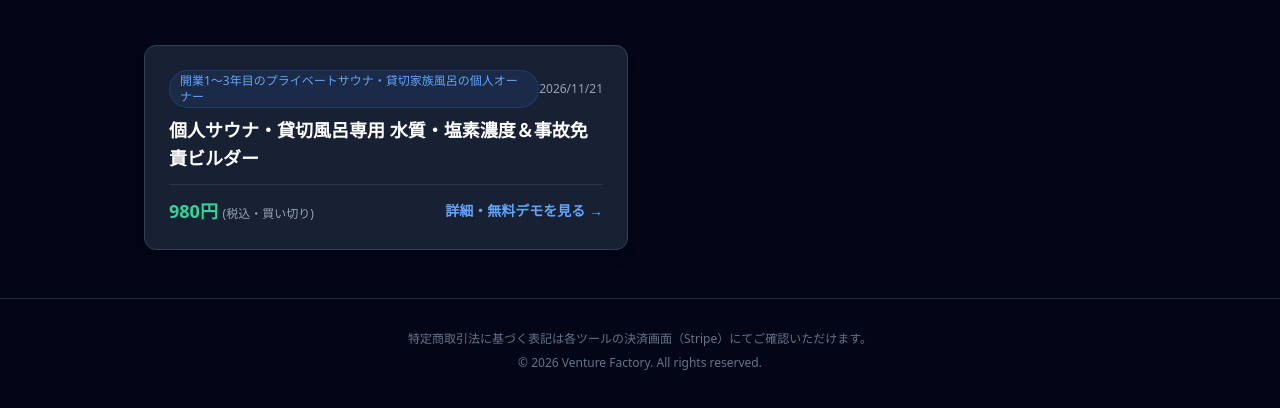
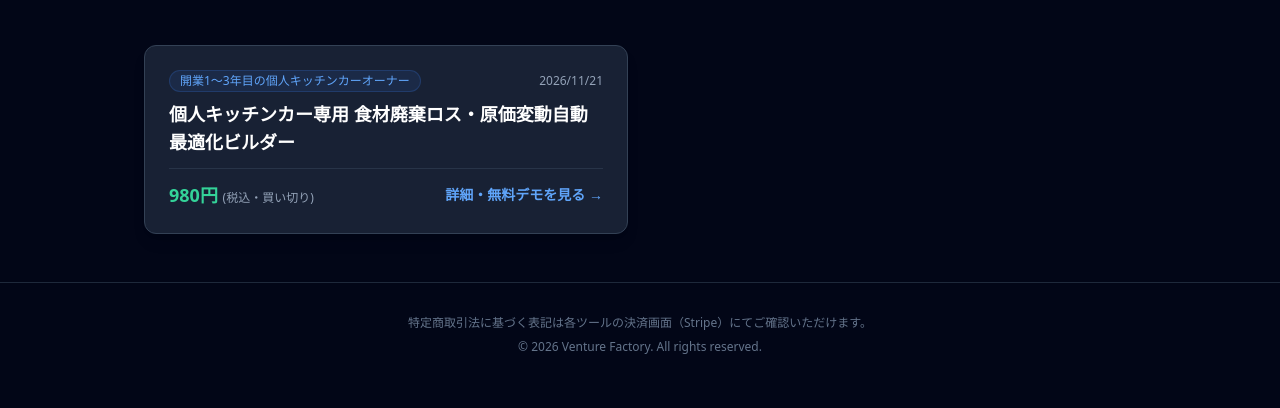
Before and after one commit to deguchry112445-cell/ai-venture-factory, a plain HTML site: page index.html in a window 1280 px wide. Shown: the part 216-624 px from the top of the page. Drawn offline with nearby package versions, Linux system fonts and the light colour scheme.

Commit message:
Update store index.html

```diff
--- a/index.html
+++ b/index.html
@@ -22,12 +22,12 @@
     </div>
     <div class="grid md:grid-cols-2 gap-6">
 
-  <a href="https://deguchry112445-cell.github.io/ai-venture-factory/20261121002632_project/" class="block bg-slate-800/80 border border-slate-700 hover:border-blue-500 rounded-xl p-6 transition shadow-lg">
+  <a href="https://deguchry112445-cell.github.io/ai-venture-factory/20261121003152_project/" class="block bg-slate-800/80 border border-slate-700 hover:border-blue-500 rounded-xl p-6 transition shadow-lg">
     <div class="flex items-center justify-between text-xs text-slate-400 mb-2">
-      <span class="bg-blue-500/10 text-blue-400 border border-blue-500/20 px-2.5 py-0.5 rounded-full font-medium">開業1〜3年目のプライベートサウナ・貸切家族風呂の個人オーナー</span>
+      <span class="bg-blue-500/10 text-blue-400 border border-blue-500/20 px-2.5 py-0.5 rounded-full font-medium">開業1〜3年目の個人キッチンカーオーナー</span>
       <span>2026/11/21</span>
     </div>
-    <h2 class="text-lg font-bold text-white mb-3">個人サウナ・貸切風呂専用 水質・塩素濃度＆事故免責ビルダー</h2>
+    <h2 class="text-lg font-bold text-white mb-3">個人キッチンカー専用 食材廃棄ロス・原価変動自動最適化ビルダー</h2>
     <div class="flex items-center justify-between pt-3 border-t border-slate-700/60">
       <span class="text-emerald-400 font-bold text-lg">980円 <span class="text-xs text-slate-400 font-normal">(税込・買い切り)</span></span>
       <span class="text-sm text-blue-400 font-semibold">詳細・無料デモを見る →</span>
```
